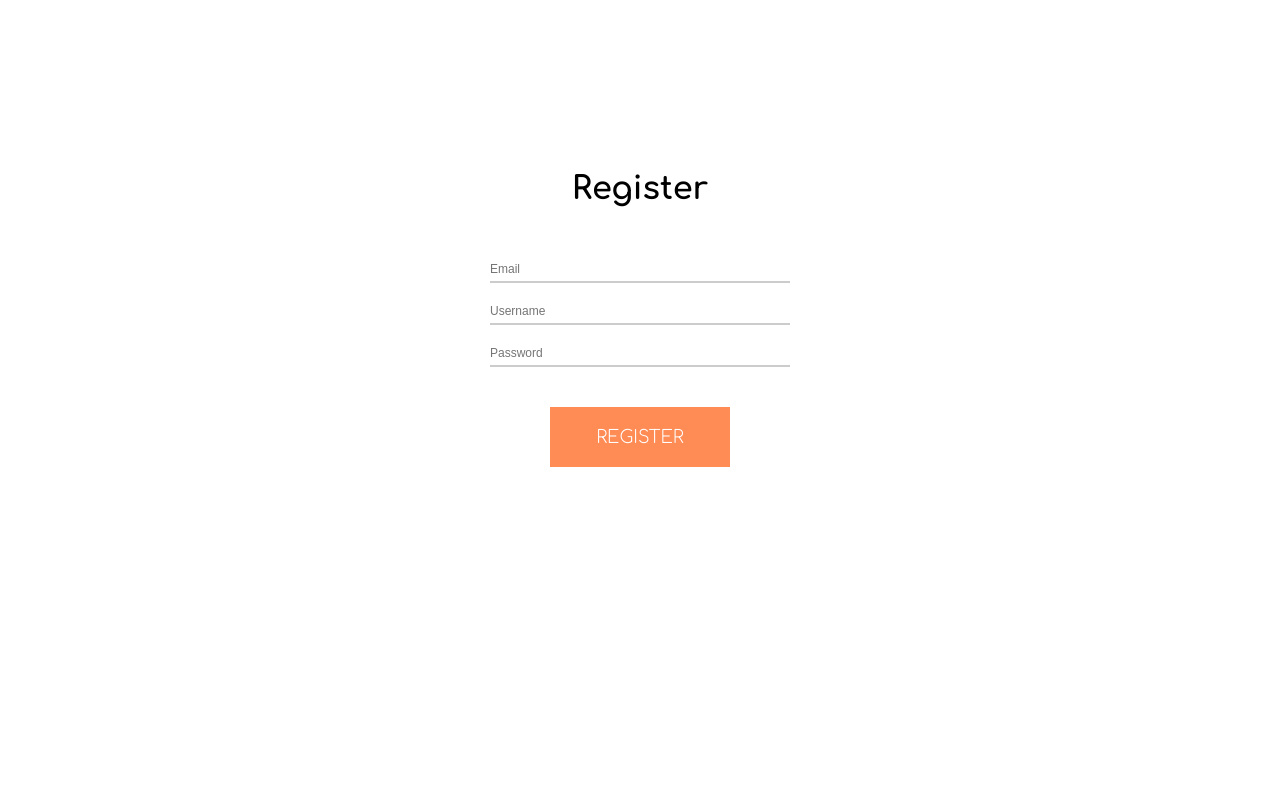
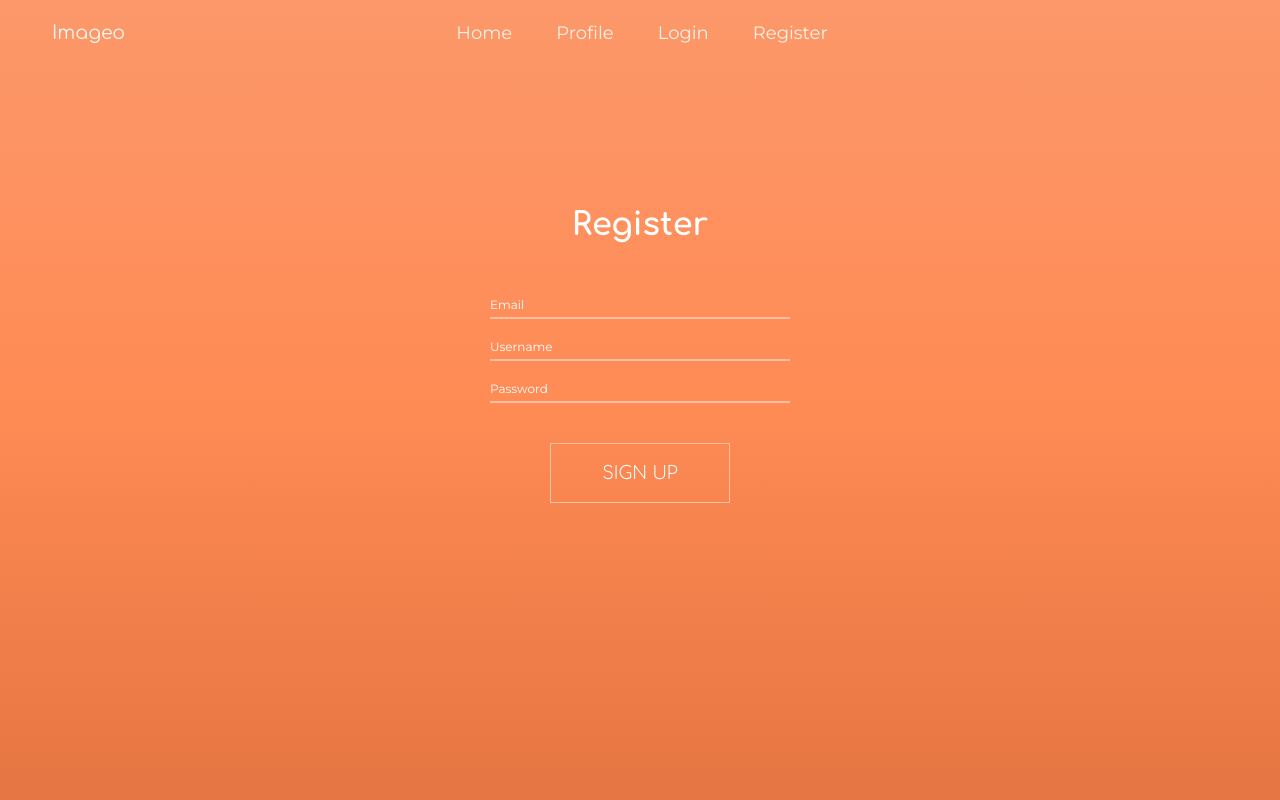
Before and after one commit to ismailElg1/IMD-Social, a PHP site: page /register.php in a window 1280 px wide. Run offline with PHP 8.4, Linux system fonts and the light colour scheme.

Commit message:
Nav bar klaar

```diff
--- a/css/nav.css
+++ b/css/nav.css
@@ -1,19 +1,47 @@
-nav{
-  background-color: red;
+#logo{
+  left:30px;
+  padding: 22px;
+  position: absolute;
+  color: rgb(255, 243, 235);
+  font-size: 19px;
+  font-family: "Comfortaa", sans-serif;
+  text-decoration: none;
+}
 
+#logo a{
+  color: inherit;
+  text-decoration: none;
 }
-nav li{
+
+.navMenu{
+  overflow: hidden;
+  text-align: center;
+  z-index: 6;
+}
+
+.navMenu a{
   display: inline-block;
-  padding: 1em 2em;
+  margin-right: -4px;  /* inline-block gap fix */
+  color: rgb(255, 240, 230);
+  padding: 22px 22px;
+  text-decoration: none;
+  font-family: "Montserrat", sans-serif;
+  font-size: 18px;
+  transition: 0.3s ease-out;
+  z-index: 9;
 }
-nav li a{
-  padding: 1em 2em;
-    text-decoration: none;
-    color: white;
 
+a:hover{
+  transition: 0.3s ease-out;
+  color: white;
+  transform: scale(1.03);
 }
-nav li a:hover{
-  background-color: rgb(0, 119, 255);
-    color: white;
 
+
+
+@media screen and (max-width: 820px) {
+
+  #logo{
+    display: none;
+  }
 }
--- a/css/style.css
+++ b/css/style.css
@@ -1,12 +1,21 @@
+html{
+  height: 100%;
+}
+
 body{
-  padding: 0px;
   margin: 0px;
+  background: linear-gradient(rgb(252, 152, 106), rgb(255, 139, 85), rgb(229, 117, 66));
+  width: 100%;
+  background-position: center;
+  background-repeat: no-repeat;
+  background-size: cover;
+  height: 500px;
 }
 
 #registerForm{
     width: 300px;
     height: 300px;
-    margin: 150px auto;
+    margin: 120px auto;
 }
 
 .form-group {
@@ -20,13 +29,15 @@ body{
 
 #registerForm h1{
     font-family: 'Comfortaa', sans-serif;
-    color: black;
+    color: white;
     font-weight: 700;
     text-align: center;
     margin-bottom: 35px;
 }
 
 .form-input{
+    font-family: 'Montserrat', sans-serif;
+    color: white;
     position: relative;
     width: 100%;
     height: 25px;
@@ -46,14 +57,15 @@ body{
   position: relative;
   background: transparent;
   padding: 0;
-  border-bottom: 2px solid rgba(0, 0, 0, .2);
+  border-bottom: 2px solid rgb(255, 191, 162);
+  stroke-linecap: round;
 }
 
 .form-input.ani ~ .border-bottom-animation {
   position: absolute;
   content: "";
   width: 0;
-  background: rgba(0, 0, 0, .2);
+  background: white;
   height: 2px;
   z-index: 99;
   -webkit-transition: all .5s ease;
@@ -69,21 +81,23 @@ body{
 }
 
 .form-input.ani:hover ~ .border-bottom-animation.left {
-  background: #e63900;
+  background: white;
   width: 100%;
 }
 
+::placeholder{
+  color: white;
+}
+
 .container {
-  background-color: red;
   position: relative;
   display: flex;
   justify-content: center;
   align-items: center;
   margin-top: 70px;
 }
+
 .center {
-  width: 180px;
-  height: 60px;
   position: absolute;
 }
 
@@ -91,8 +105,8 @@ body{
   width: 180px;
   height: 60px;
   cursor: pointer;
-  background: rgb(255, 139, 85);
-  border: 1px solid rgb(255, 139, 85);
+  background: transparent;
+  border: 1px solid rgb(255, 191, 162);
   outline: none;
   transition: 1s ease-in-out;
 }
@@ -102,7 +116,7 @@ svg {
   left: 0;
   top: 0;
   fill: none;
-  stroke: black;
+  stroke: white;
   stroke-dasharray: 150 480;
   stroke-dashoffset: 150;
   transition: 1s ease-in-out;
--- a/partials/nav.php
+++ b/partials/nav.php
@@ -7,22 +7,12 @@ else if($username = $_SESSION['username']){
     $loggedIn = true;
 }
 ?>
-<link rel="stylesheet" type="text/css" href="../css/nav.css">
- <nav>
-    <ul>
-        <li><a href="../index.php">Home</a></li>
-        <li><a href="../profile.php">Profile</a></li>
-       <?php
-        if(isset($loggedIn)){
-            if(!$loggedIn){
-                echo '<li><a href="../register.php">Register</a></li>
-                <li><a href="../login.php">Login</a></li>';
-            }
-            else{
-
-            }
-
-        }
-       ?>
-    </ul>
-</nav>
+<div id="logo">
+    <a href="#">Imageo</a>
+</div>
+<div id="nav" class="navMenu">
+      <a href="#">Home</a>
+      <a href="#">Profile</a>
+      <a href="../login.php">Login</a>
+      <a href="../register.php">Register</a>
+</div>
--- a/register.php
+++ b/register.php
@@ -31,12 +31,15 @@
     <meta name="viewport" content="width=device-width, initial-scale=1.0">
     <?php include_once(__DIR__ . "/helpers/fonts.php")?>
     <link rel="stylesheet" type="text/css" href="css/style.css">
+    <link rel="stylesheet" type="text/css" href="css/nav.css">
     <title>Register - Imageo</title>
 </head>
+
 <body>
     <?php if(isset($error)): ?>
         <div class="alert alert-danger"><?php echo $error; ?></div>
     <?php endif; ?>
+    <?php include_once(__DIR__ . "/partials/nav.php")?>
     <div id="registerForm">
         <form method="post" action=>
             <h1>Register</h1>
@@ -60,7 +63,7 @@
                         <polyline points="179,1 179,59 1,59 1,1 179,1" class="bg-line" />
                         <polyline points="179,1 179,59 1,59 1,1 179,1" class="hl-line" />
                         </svg>
-                        <span id="registerBtn">REGISTER</span>
+                        <span id="registerBtn">SIGN UP</span>
                     </button>
                 </div>
             </div>
```
Also changed, not shown: helpers/text.txt (added, +10 -0 lines).
